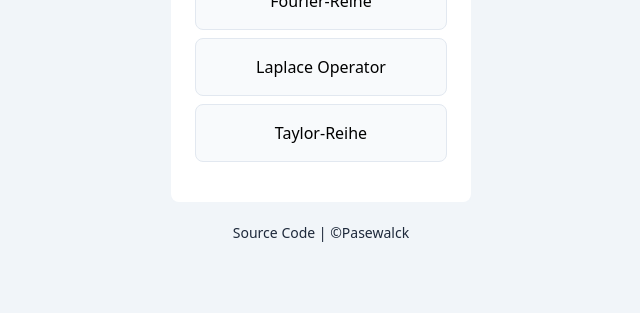
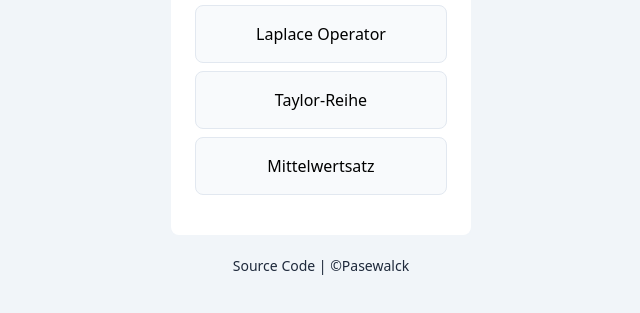
Before and after one commit to pasewalck/phm-simulation, a website built with Vite: page index.html in a window 1280 px wide. Shown: the part 333-646 px from the top of the page, without its empty margins (319-959 px from the left). Built offline with nearby package versions, Linux system fonts and the light colour scheme.

Commit message:
feat: change title and add link

```diff
--- a/index.html
+++ b/index.html
@@ -25,6 +25,8 @@
                     Operator</a>
                 <a href="./projects/taylor/"
                     class="block bg-slate-50 border border-slate-200 rounded-lg p-4 text-center text-black text-[16px] hover:bg-blue-50 hover:border-blue-300 transition-colors">Taylor-Reihe</a>
+                <a href="./projects/mean-value-theorem/"
+                    class="block bg-slate-50 border border-slate-200 rounded-lg p-4 text-center text-black text-[16px] hover:bg-blue-50 hover:border-blue-300 transition-colors">Mittelwertsatz</a>
             </div>
         </div>
 
--- a/projects/mean-value-theorem/index.html
+++ b/projects/mean-value-theorem/index.html
@@ -4,7 +4,7 @@
 <head>
   <meta charset="UTF-8" />
   <meta name="viewport" content="width=device-width, initial-scale=1.0" />
-  <title>Veranschaulichung des Mittelwertsatz</title>
+  <title>Veranschaulichung des Mittelwertsatz der Differentialrechnung</title>
   <script defer type="module" src="/src/mean-value-theorem-sketch.ts"></script>
   <style>
     canvas {
```
